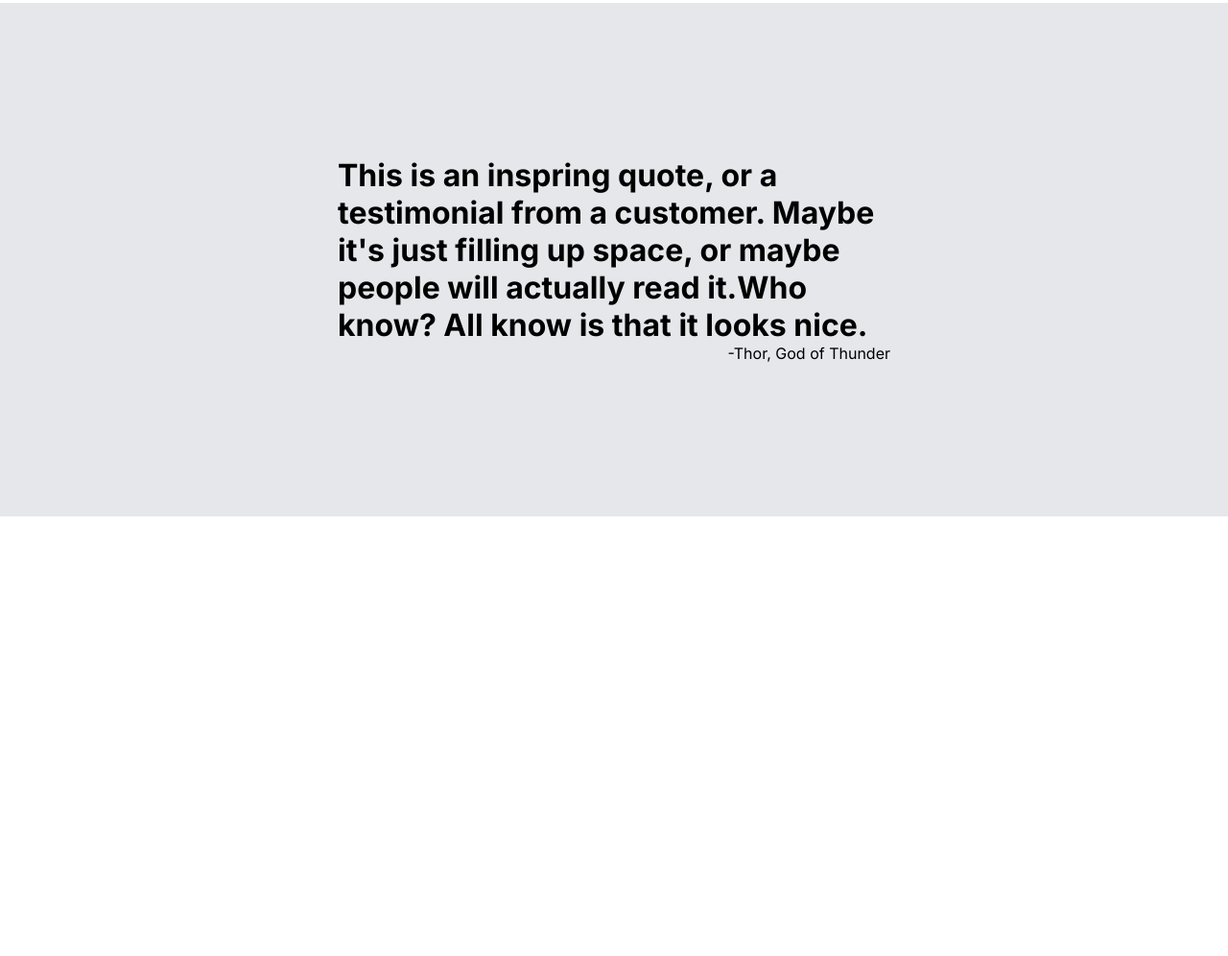
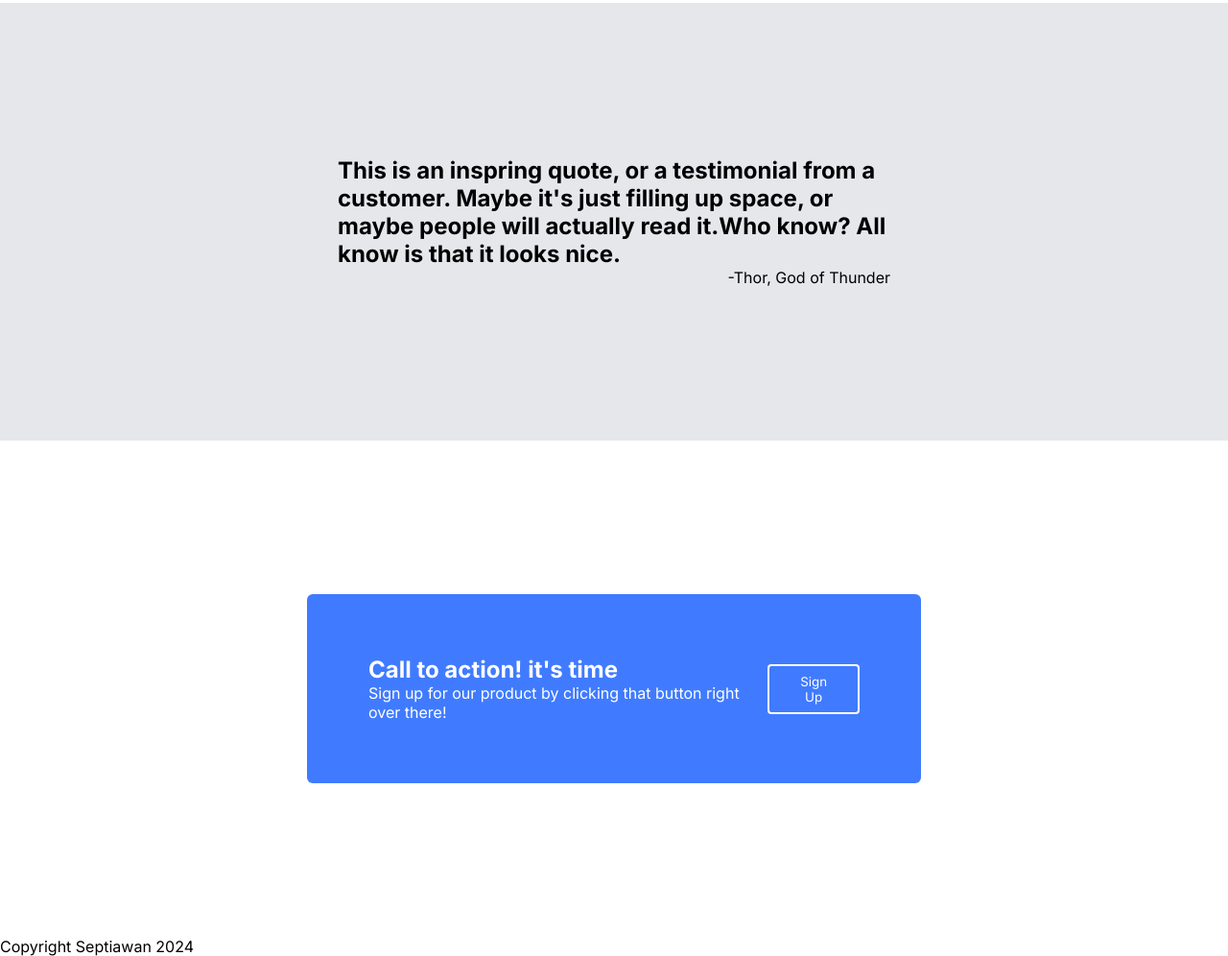
Before and after one commit to riddsep/recipes--page, a plain HTML site: page index.html in a window 1280 px wide. Shown: the part 1293-2289 px from the top of the page at 96% size. Before the commit the page ends 1831 px from the top, so only its background shows below. Drawn offline with Linux system fonts and the light colour scheme.

Commit message:
feat: Add call to action section

```diff
--- a/index.html
+++ b/index.html
@@ -67,13 +67,27 @@
         </div>
       </div>
     </section>
-    <div class="section testimonial">
+    <section class="section testimonial">
       <h1>
         This is an inspring quote, or a testimonial from a customer. Maybe it's
         just filling up space, or maybe people will actually read it.Who know?
         All know is that it looks nice.
       </h1>
       <p>-Thor, God of Thunder</p>
-    </div>
+    </section>
+    <section class="section call-to-action">
+      <div class="cta__container">
+        <div class="cta--text">
+          <h1>Call to action! it's time</h1>
+          <p>
+            Sign up for our product by clicking that button right over there!
+          </p>
+        </div>
+        <button>Sign Up</button>
+      </div>
+    </section>
+    <footer>
+      <p>Copyright Septiawan 2024</p>
+    </footer>
   </body>
 </html>
--- a/style.css
+++ b/style.css
@@ -99,3 +99,23 @@ nav h1 {
 .section.testimonial p {
   text-align: end;
 }
+
+.section.call-to-action {
+  padding: 10rem 20rem;
+}
+.cta__container {
+  display: flex;
+  align-items: center;
+  justify-content: space-between;
+  background-color: #407bff;
+  color: #fff;
+  padding: 4rem;
+  border-radius: 6px;
+}
+.cta__container button {
+  background-color: transparent;
+  border: 2px solid #fff;
+  color: #fff;
+  padding: 0.5rem 1.5rem;
+  border-radius: 4px;
+}
```
